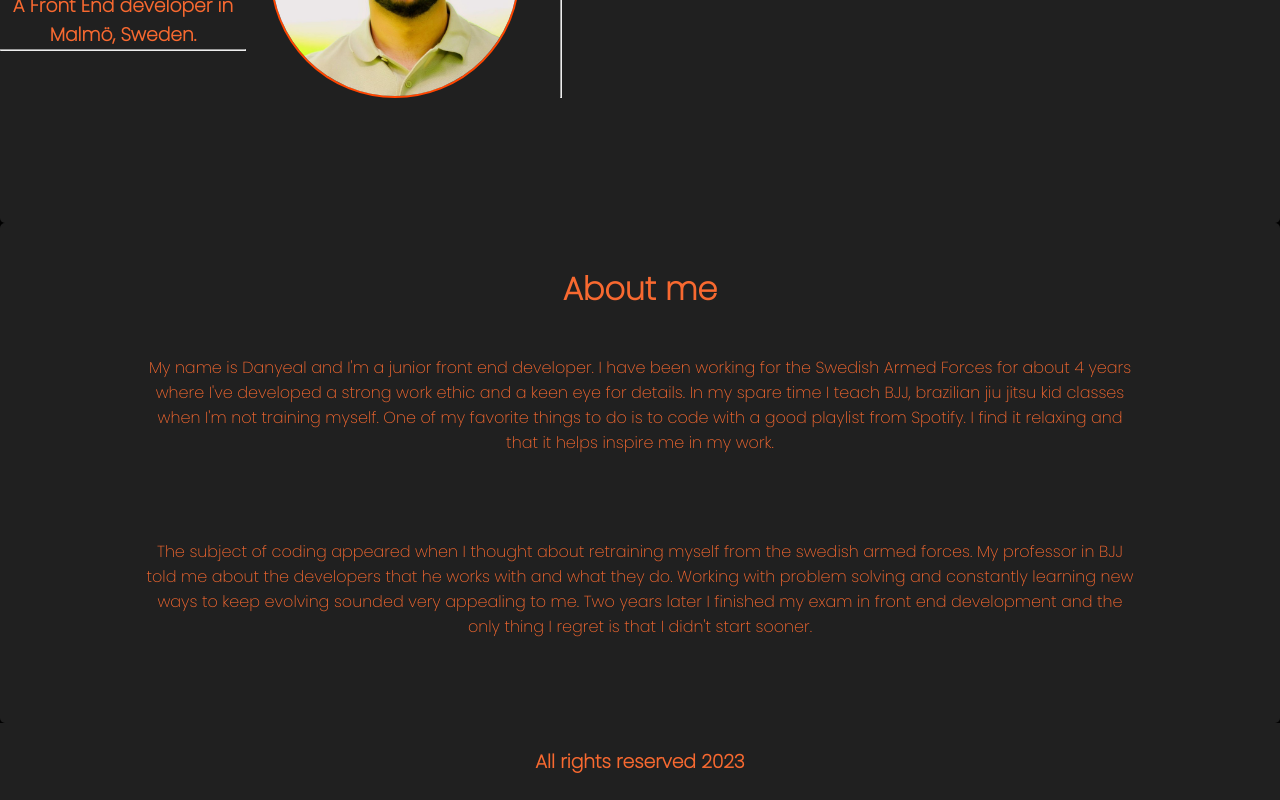
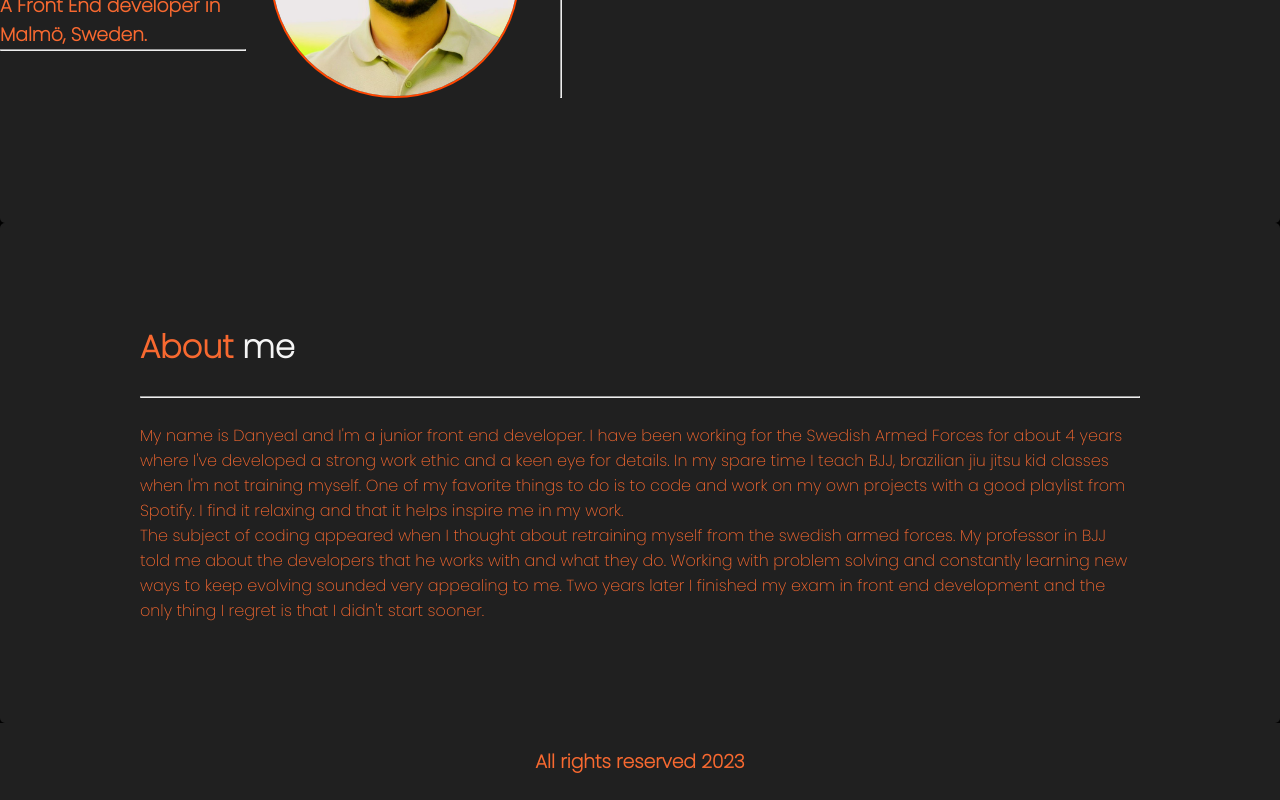
Before and after one commit to danyealmateen/portfolio, a React (Create React App) app: page / in a window 1280 px wide. Shown: the part 351-1151 px from the top of the page. Built offline with nearby package versions, Linux system fonts and the light colour scheme.

Commit message:
cleaned up code

```diff
--- a/src/AboutMe/AboutMe.css
+++ b/src/AboutMe/AboutMe.css
@@ -2,23 +2,17 @@
     display: flex;
     justify-content: center;
     align-items: center;
-    text-align: center;
     height: 500px;
     background-color: rgba(34, 34, 34, 0.944);
     border-radius: 5px;
-
 }
 
 .textContainer {
     display: grid;
     grid-template-columns: 1fr;
     width: 1000px;
-    text-align: center;
-    height: 100%;
-    margin: auto;
 }
 
-.title {
-    text-align: center;
-    margin: auto;
+.me {
+    color: whitesmoke;
 }
--- a/src/AboutMe/AboutMe.js
+++ b/src/AboutMe/AboutMe.js
@@ -3,11 +3,15 @@ import "./AboutMe.css"
 export function AboutMe() {
     return (
         <div className="contentContainer">
-
             <div className="textContainer">
-                <h1 className="title">About me</h1>
-                <p className="text">My name is Danyeal and I'm a junior front end developer. I have been working for the Swedish Armed Forces for about 4 years where I've developed a strong work ethic and a keen eye for details. In my spare time I teach BJJ, brazilian jiu jitsu kid classes when I'm not training myself. One of my favorite things to do is to code with a good playlist from Spotify. I find it relaxing and that it helps inspire me in my work. </p>
-                <p className="text">The subject of coding appeared when I thought about retraining myself from the swedish armed forces. My professor in BJJ told me about the developers that he works with and what they do. Working with problem solving and constantly learning new ways to keep evolving sounded very appealing to me. Two years later I finished my exam in front end development and the only thing I regret is that I didn't start sooner.</p>
+                <h1 className="title">About <span className="me">me</span></h1>
+                <br />
+                <hr />
+                <br />
+                <p className="text">My name is Danyeal and I'm a junior front end developer. I have been working for the Swedish Armed Forces for about 4 years where I've developed a strong work ethic and a keen eye for details. In my spare time I teach BJJ, brazilian jiu jitsu kid classes when I'm not training myself. One of my favorite things to do is to code and work on my own projects with a good playlist from Spotify. I find it relaxing and that it helps inspire me in my work.
+                </p>
+                <p className="text">
+                    The subject of coding appeared when I thought about retraining myself from the swedish armed forces. My professor in BJJ told me about the developers that he works with and what they do. Working with problem solving and constantly learning new ways to keep evolving sounded very appealing to me. Two years later I finished my exam in front end development and the only thing I regret is that I didn't start sooner.</p>
             </div>
         </div>
     )
--- a/src/App.css
+++ b/src/App.css
@@ -4,13 +4,13 @@
     margin: 0;
     padding: 0;
     box-sizing: border-box;
-    color:#F86930;
+    color: #F86930;
     font-family: 'Poppins', sans-serif;
-    /* text-decoration: none; */
 
 }
 
-html, body {
+html,
+body {
     background-color: black;
     height: 100%;
     margin: 0;
--- a/src/Footer/Footer.css
+++ b/src/Footer/Footer.css
@@ -1,11 +1,8 @@
 .footerContainer {
     display: flex;
-    /* flex-direction: column; */
     align-items: center;
     justify-content: center;
     background-color: rgba(34, 34, 34, 0.944);
-    /* position: fixed; */
-    /* bottom: 0; */
     width: 100%;
     padding: 24px;
 }
--- a/src/Footer/Footer.js
+++ b/src/Footer/Footer.js
@@ -4,8 +4,6 @@ export function Footer() {
     return (
         <>
             <div className="footerContainer">
-                {/* <h2>Sweden</h2>
-                <h2>Malmö</h2> */}
                 <h3>All rights reserved 2023</h3>
             </div>
         </>
--- a/src/Header/Header.css
+++ b/src/Header/Header.css
@@ -4,8 +4,6 @@
     align-items: center;
     background-color: rgba(34, 34, 34, 0.944);
     padding: 15px;
-    /* border: 1px solid orangered;
-    box-shadow: 5px 0px 15px 1px orangered; */
     border-radius: 5px;
 }
 
--- a/src/Main/Main.js
+++ b/src/Main/Main.js
@@ -23,12 +23,10 @@ export function Main() {
                     <h3>A Front End developer in Malmö, Sweden.</h3>
                     <hr />
                 </div>
-
                 <div className="logoContainer">
                     <img className="mainlogo" src={mainlogo} />
                     <hr className="logoHr" />
                 </div>
-
                 <div className="skillsetContainer">
                     <img src={html} className="html" />
                     <hr className="hr" />
@@ -50,7 +48,7 @@ export function Main() {
                 </div>
             </div>
             <AboutMe />
-            <Footer/>
+            <Footer />
         </>
     )
 }
```
Also changed, not shown: src/Images/code.jpg (deleted), src/Images/isaac.png (deleted).
